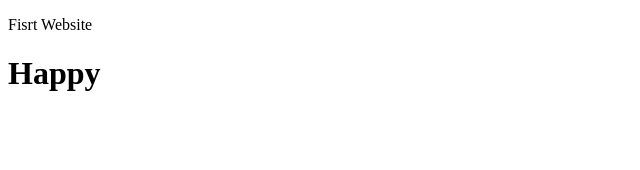
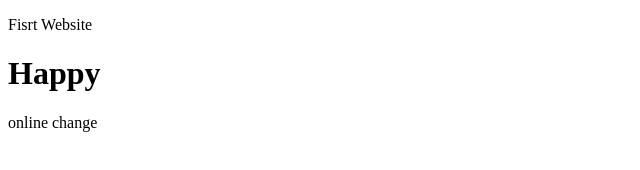
Before and after one commit to rbnrobin000/my-first-website, a plain HTML site: page my-first-website/index.html in a window 1280 px wide. Shown: the whole page, without its empty margins (0-640 px from the left). Drawn offline with Linux system fonts and the light colour scheme.

Commit message:
Update index.html

```diff
--- a/my-first-website/index.html
+++ b/my-first-website/index.html
@@ -9,5 +9,6 @@
 <body>
     <p>Fisrt Website</p>
     <h1>Happy</h1>
+    <p>online change<p>
 </body>
 </html>
```
